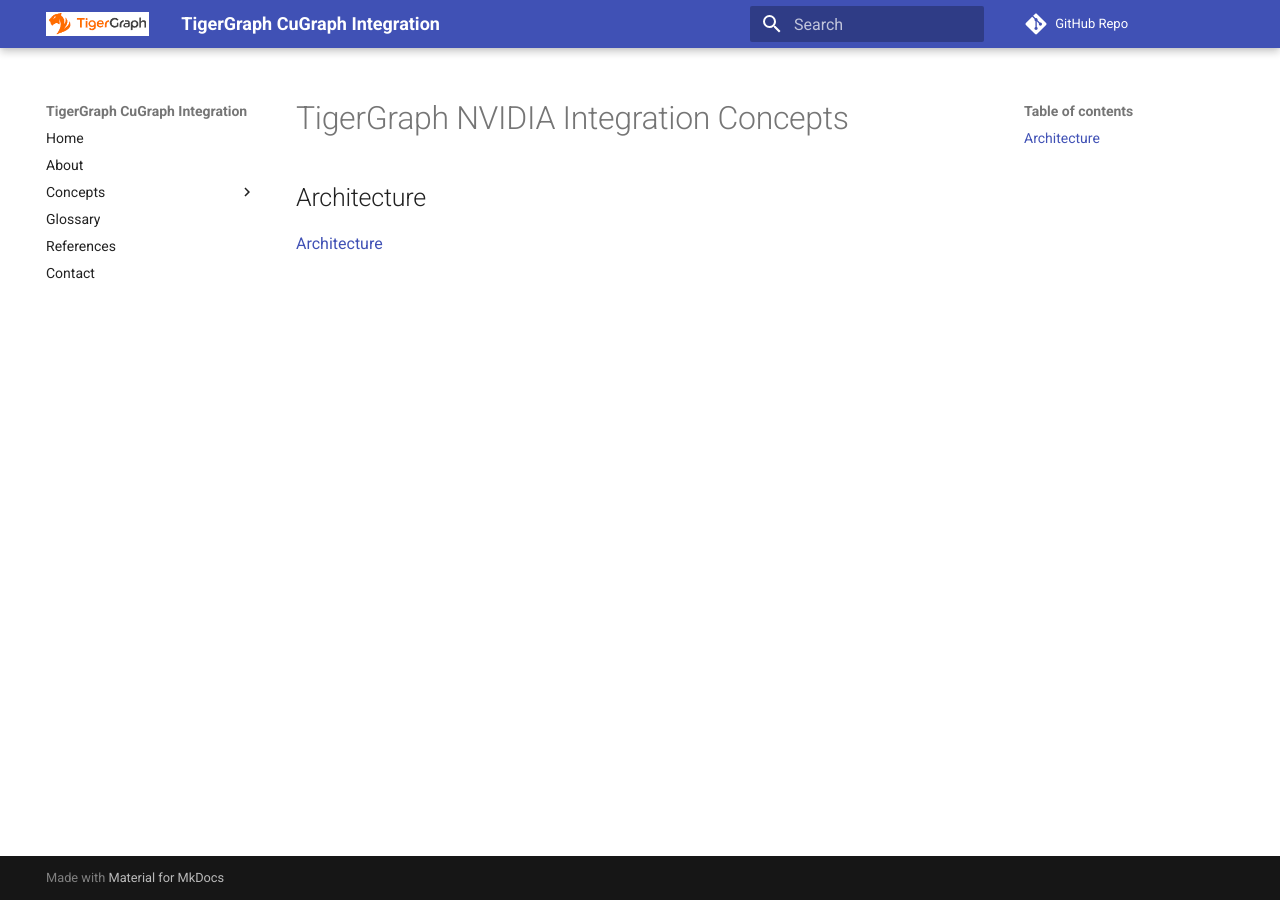
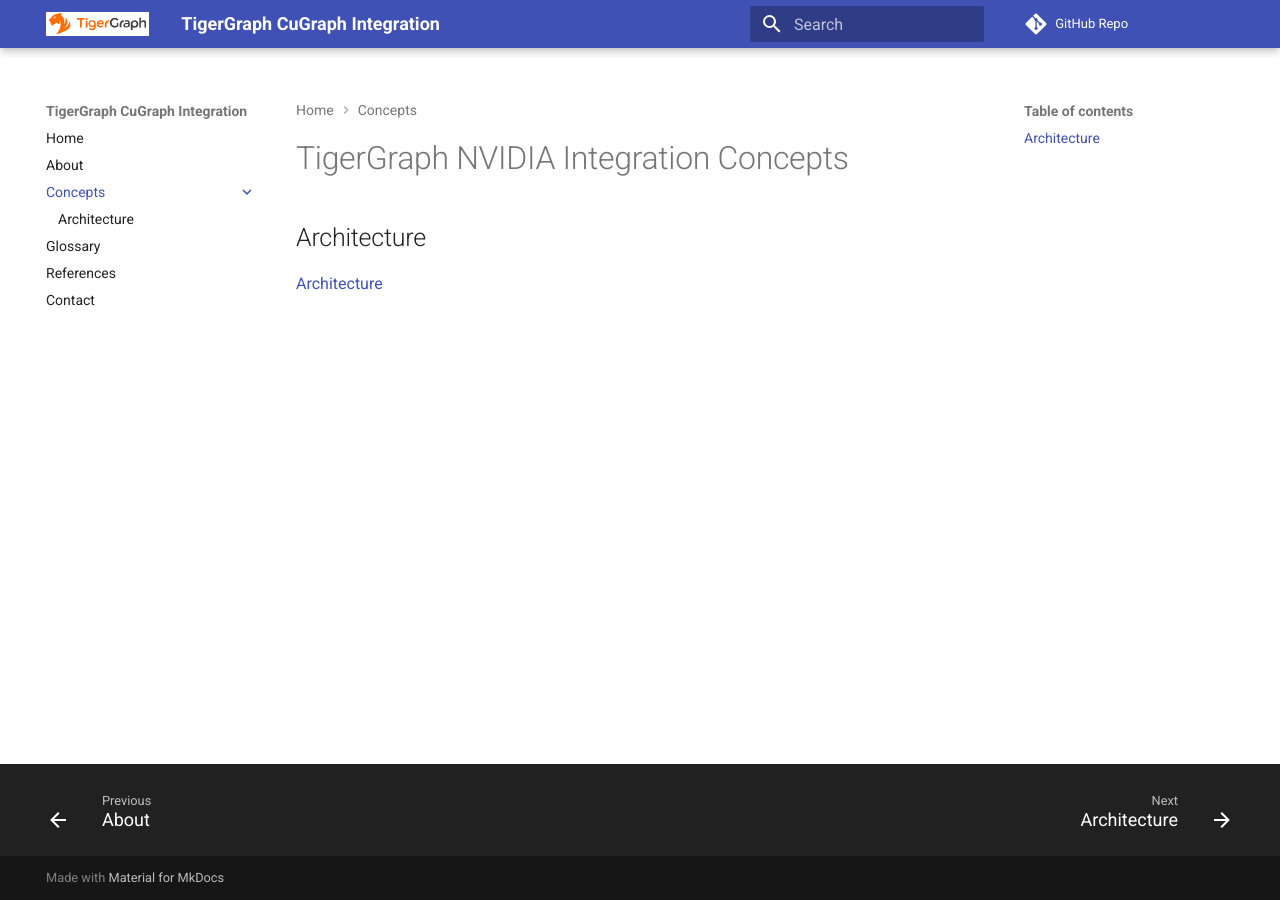
Before and after one commit to dmccrearytg/tg-cugraph, an MkDocs documentation site: the page built from docs/concepts/index.md, in a window 1280 px wide. Built offline with MkDocs 1.6.1 and Material for MkDocs 9.7.7, drawn with Linux system fonts in a browser that asks for light colours; comment, search, counter and statistics services are not loaded.

Commit message:
updating content

```diff
--- a/mkdocs.yml
+++ b/mkdocs.yml
@@ -11,8 +11,8 @@
   - Home: index.md
   - About: about.md
   - Concepts:
-    - Introduction: index.md
-    - Architecture: architecture.md
+    - Introduction: concepts/index.md
+    - Architecture: concepts/architecture.md
   - Glossary: glossary.md
   - References: references.md
   - Contact: contact.md
```
Also changed, not shown: 1 other file.
